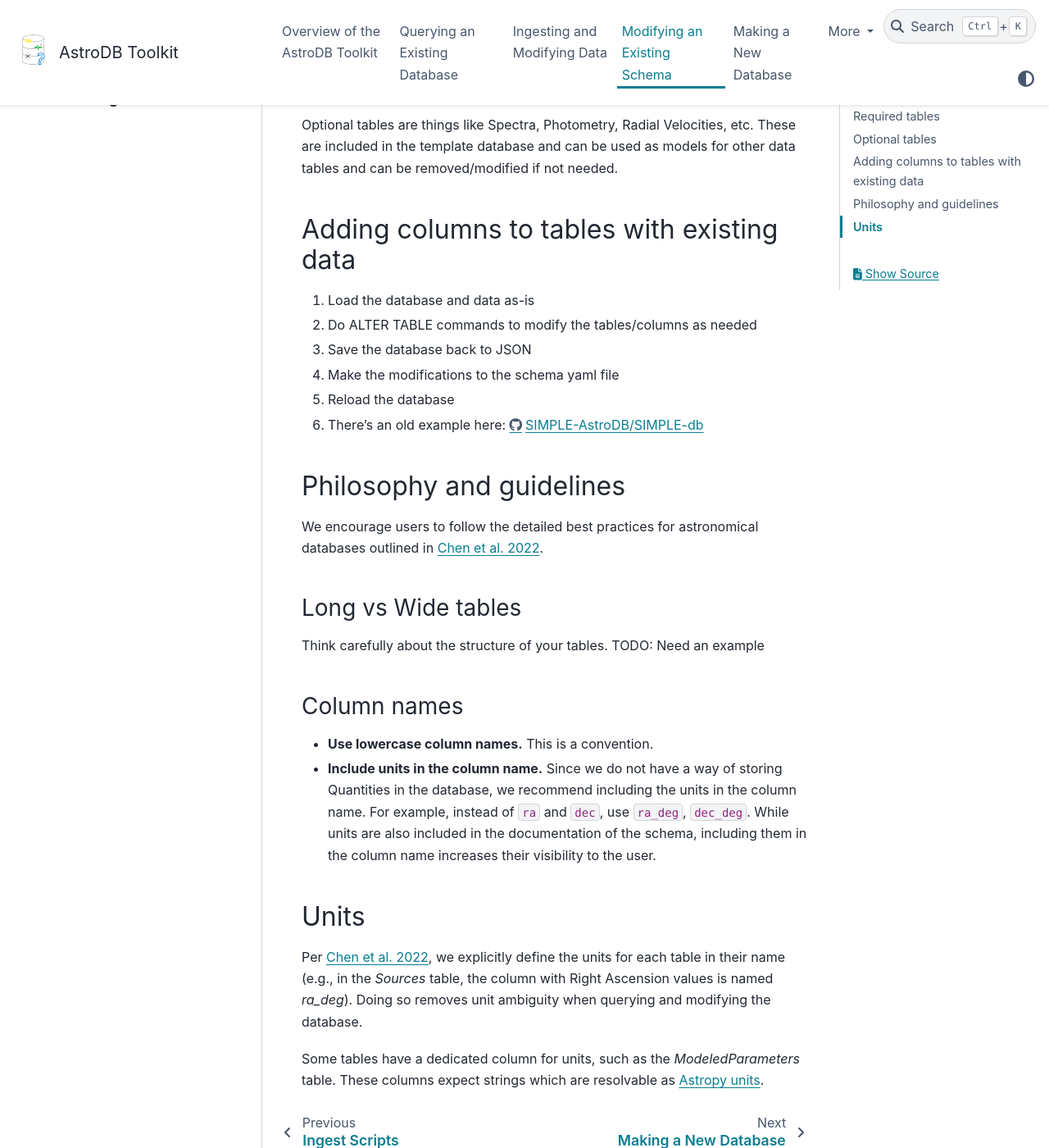
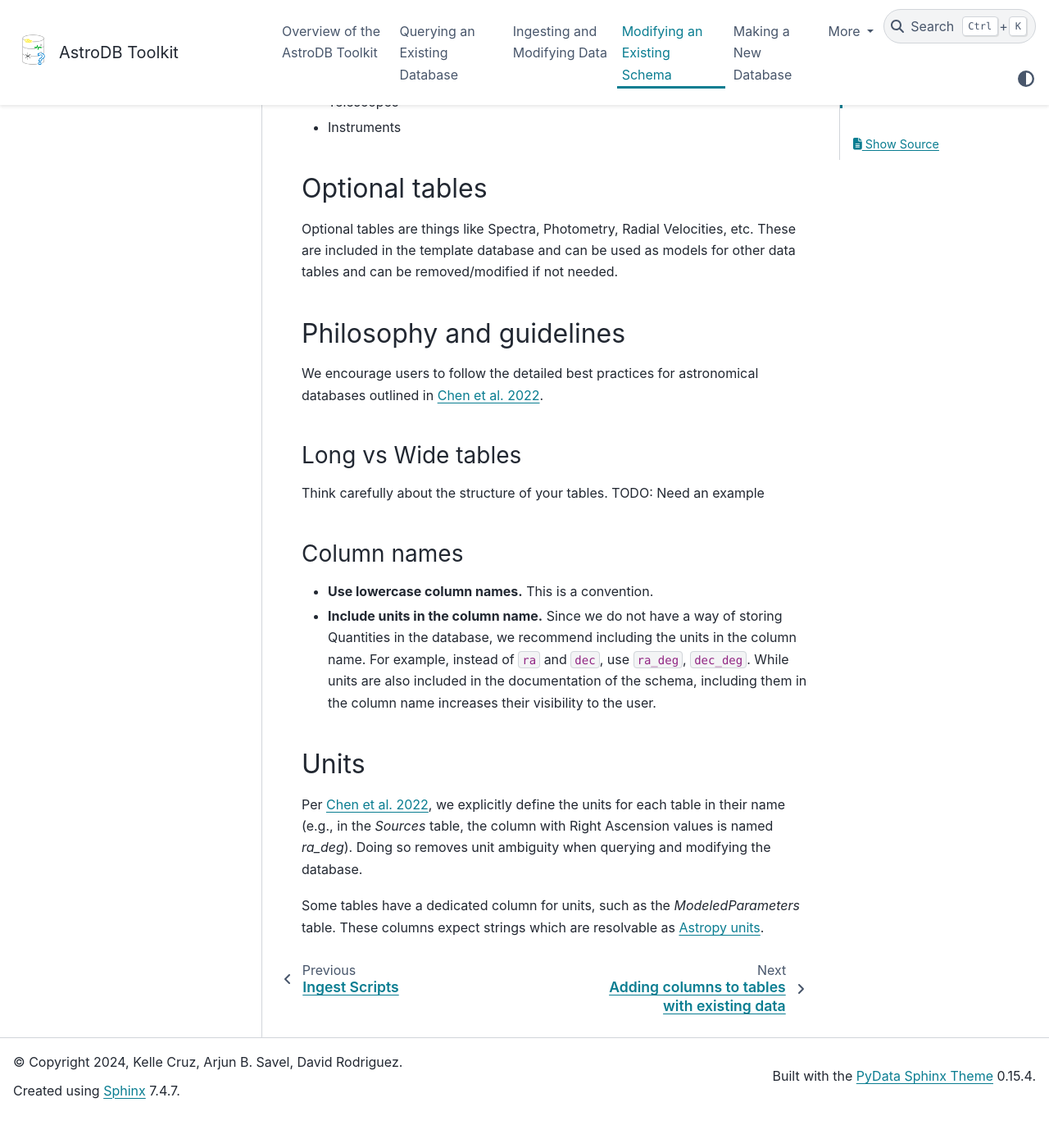
Before and after one commit to astrodbtoolkit/astrodb_utils, a Sphinx documentation site: the page built from docs/pages/modifying/index.rst, in a window 1280 px wide and 1400 px high, scrolled down 835 px. Shown: the whole window at 82% size. Built offline with Sphinx 7.4.7 and the PyData theme 0.15.4, drawn with Linux system fonts in a browser that asks for light colours; the version number could not be read and is left out; after the commit the page ends 2194 px from its top, so only the background shows below that; some of the changed text lies outside the part shown.

Commit message:
organization

```diff
--- a/docs/index.rst
+++ b/docs/index.rst
@@ -21,7 +21,7 @@ User Guide
    Overview of the AstroDB Toolkit <pages/overview/organization>
    pages/querying_existing_db/index
    pages/ingesting/getting_started_ingesting
-   pages/modifying_schema
+   pages/modifying/index
    pages/make_new_db/getting_started_new_database
    pages/template_schema/template_schema
    pages/making_private_version
--- a/docs/pages/ingesting/getting_started_ingesting.rst
+++ b/docs/pages/ingesting/getting_started_ingesting.rst
@@ -13,7 +13,7 @@ Ingesting and Modifying Data
 
 
 .. note::
-    If you want to add or modify the tables or columns (rather than just add/modify database contents), see :doc:`/pages/make_new_db/modifying_schema`.
+    If you want to add or modify the tables or columns (rather than just add/modify database contents), see :doc:`/pages/modifying/index`.
 
 
 API Documentation
--- a/docs/pages/modifying_schema.rst
+++ b/docs/pages/modifying/index.rst
@@ -1,6 +1,13 @@
 Modifying an Existing Schema
 ============================
+.. toctree::
+   :glob:
+   :maxdepth: 1
 
+   new_columns
+
+Overview
+--------
 The template database comes with an existing schema,
 consisting of a set of tables and columns.
 It is expected that every usecase will modify this schema to suit their needs.
@@ -33,14 +40,6 @@ Optional tables are things like Spectra, Photometry, Radial Velocities, etc.
 These are included in the template database and can be used as models for
 other data tables and can be removed/modified if not needed.
 
-Adding columns to tables with existing data
--------------------------------------------
-1. Load the database and data as-is
-2. Do ALTER TABLE commands to modify the tables/columns as needed
-3. Save the database back to JSON
-4. Make the modifications to the schema yaml file
-5. Reload the database
-6. There's an old example here: https://github.com/SIMPLE-AstroDB/SIMPLE-db/blob/main/scripts/updates/update_spectra_colnames.py
 
 Philosophy and guidelines
 -------------------------
```
Also changed, not shown: docs/pages/modifying/new_columns.rst (added, +17 -0 lines).
